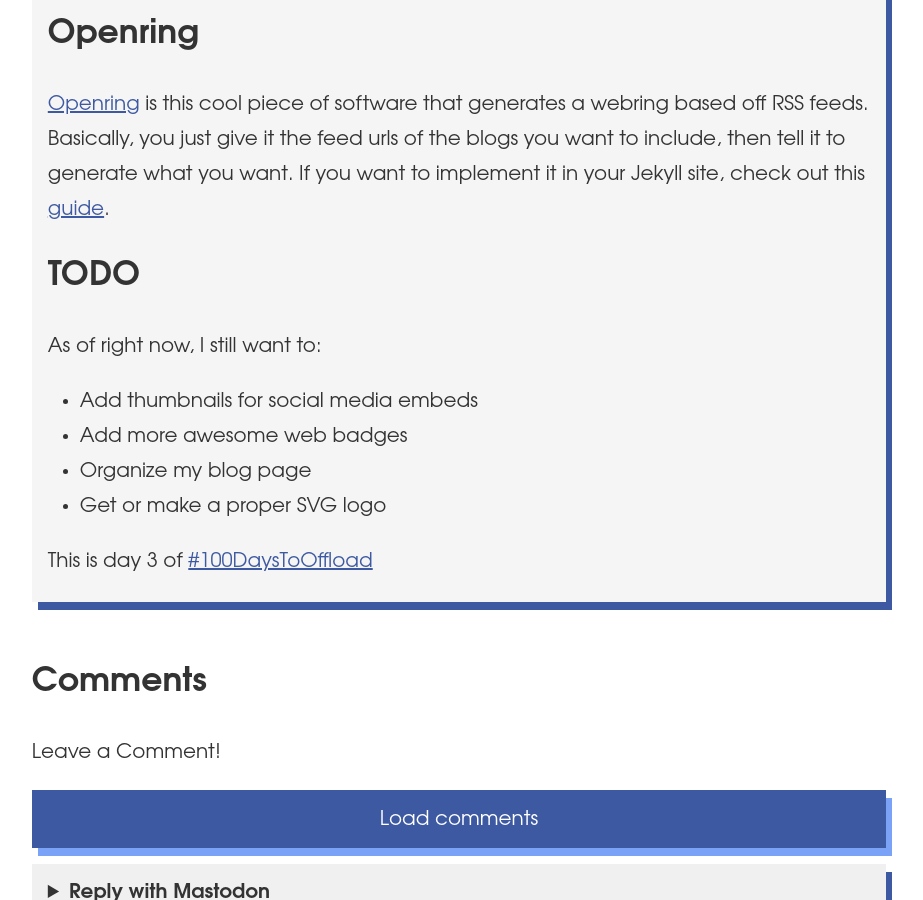
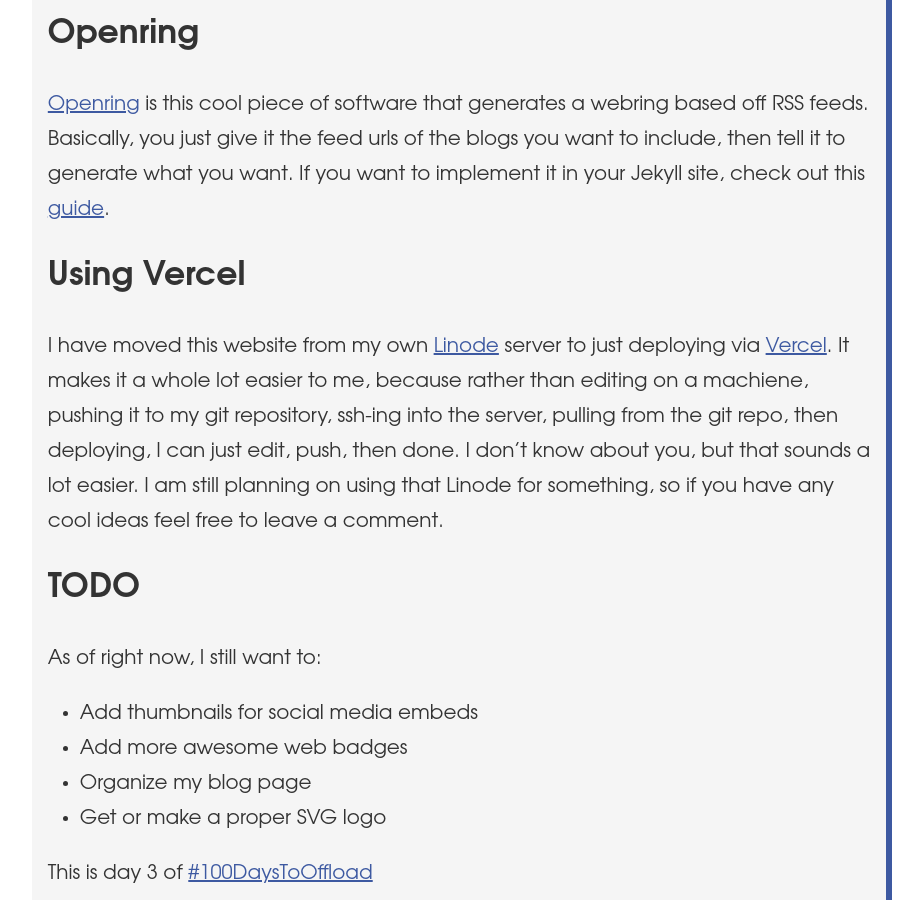
Before and after one commit to randm1/blog, a Jekyll site: the page built from _posts/2024-03-12-big-ol-update.md, in a window 1280 px wide and 900 px high, scrolled down 1770 px. Shown: the whole window, without its empty margins (181-1104 px from the left). Built offline with Jekyll 4.4.1, drawn with Linux system fonts in a browser that asks for light colours; some of the changed text lies outside the part shown.

Commit message:
Add Vercel to new post and finally fix feed.xsl without cheating

```diff
--- a/_posts/2024-03-12-big-ol-update.md
+++ b/_posts/2024-03-12-big-ol-update.md
@@ -26,6 +26,9 @@
 ## Openring
 [Openring](https://sr.ht/~sircmpwn/openring/) is this cool piece of software that generates a webring based off RSS feeds. Basically, you just give it the feed urls of the blogs you want to include, then tell it to generate what you want. If you want to implement it in your Jekyll site, check out this [guide](https://btxx.org/posts/openring/).
 
+## Using Vercel
+I have moved this website from my own [Linode](https://linode.com) server to just deploying via [Vercel](https://vercel.com). It makes it a whole lot easier to me, because rather than editing on a machiene, pushing it to my git repository, ssh-ing into the server, pulling from the git repo, then deploying, I can just edit, push, then done. I don't know about you, but that sounds a lot easier. I am still planning on using that Linode for something, so if you have any cool ideas feel free to leave a comment.
+
 ## TODO
 As of right now, I still want to:
 * Add thumbnails for social media embeds
```
Also changed, not shown: 1 other file.
